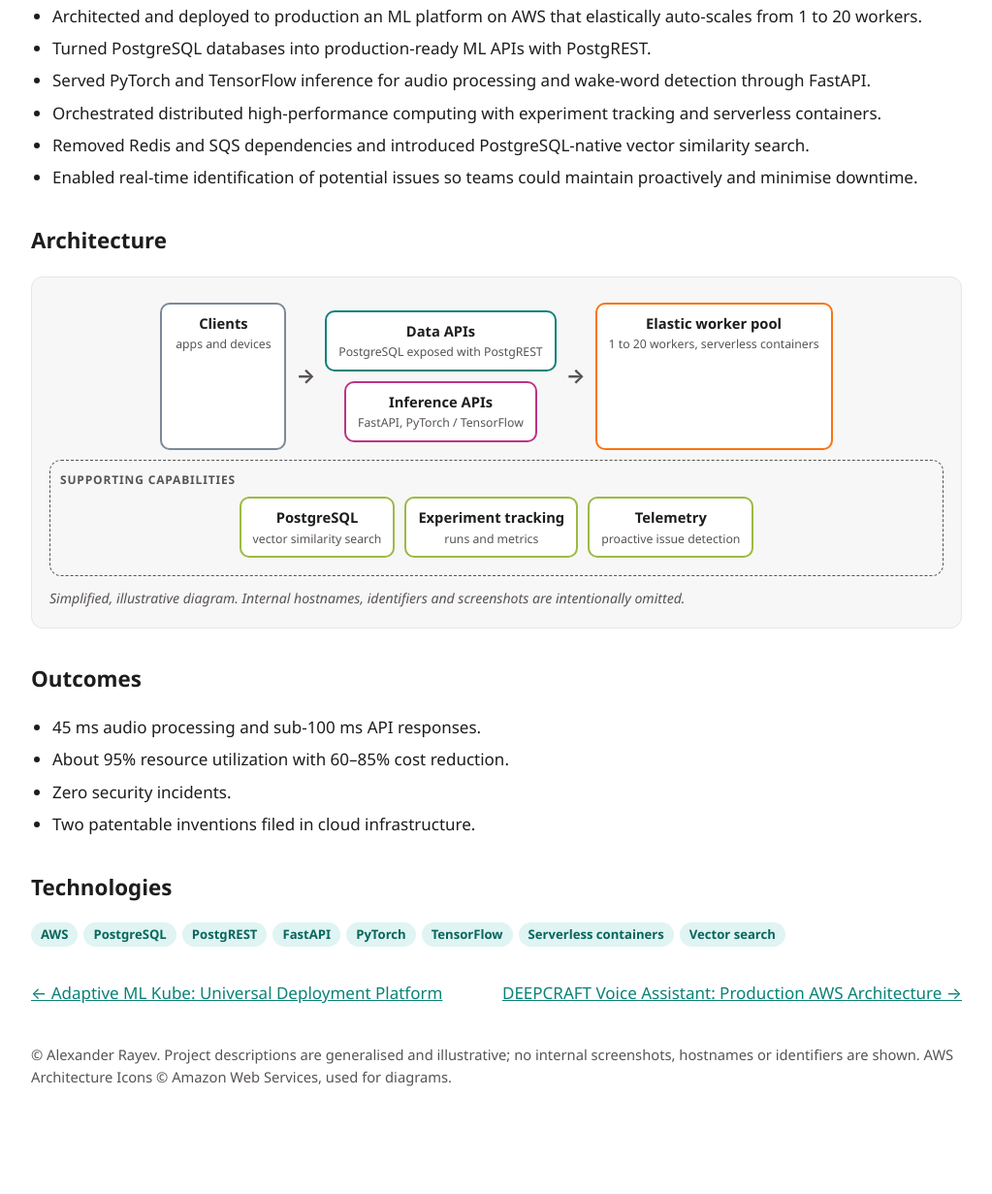
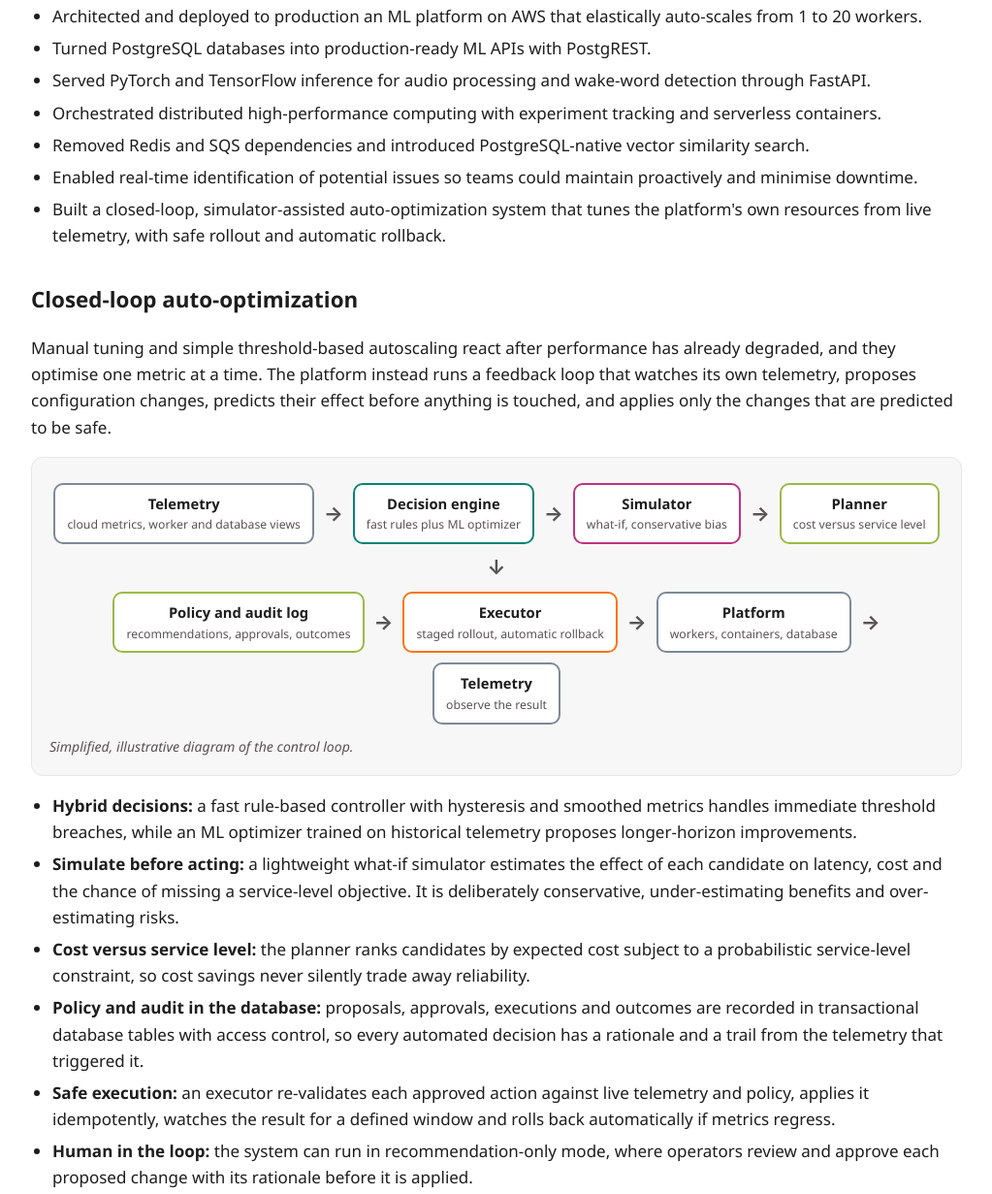
Before and after one commit to Reyev123/abr-portfolio, a plain HTML site: page projects/adaptive-ml-cloud.html in a window 1280 px wide. Shown: the part 499-1730 px from the top of the page at 97% size, without its empty margins (128-1151 px from the left). Before the commit the page ends 1650 px from the top, so only its background shows below. Drawn offline with Linux system fonts and the light colour scheme.

Commit message:
Adaptive ML Cloud: add closed-loop auto-optimization section
Co-authored-by: Copilot <223556219+Copilot@users.noreply.github.com>

```diff
--- a/projects/adaptive-ml-cloud.html
+++ b/projects/adaptive-ml-cloud.html
@@ -7,10 +7,13 @@
 <h1>Adaptive ML Cloud Platform</h1><p class="tag">An elastic, API-first ML platform on AWS that replaced a legacy monolithic three-tier model.</p>
 <div class="meta"><div><b>Period</b>2022 – present</div><div><b>My role</b>Architect, builder</div><div><b>Employer</b>Infineon</div></div>
 <h2>The challenge</h2><p>Move from a legacy monolithic three-tier design to a cloud-native, microservice, API-first platform that scales on demand and keeps cost under control.</p>
-<h2>What I built</h2><ul><li>Architected and deployed to production an ML platform on AWS that elastically auto-scales from 1 to 20 workers.</li><li>Turned PostgreSQL databases into production-ready ML APIs with PostgREST.</li><li>Served PyTorch and TensorFlow inference for audio processing and wake-word detection through FastAPI.</li><li>Orchestrated distributed high-performance computing with experiment tracking and serverless containers.</li><li>Removed Redis and SQS dependencies and introduced PostgreSQL-native vector similarity search.</li><li>Enabled real-time identification of potential issues so teams could maintain proactively and minimise downtime.</li></ul>
+<h2>What I built</h2><ul><li>Architected and deployed to production an ML platform on AWS that elastically auto-scales from 1 to 20 workers.</li><li>Turned PostgreSQL databases into production-ready ML APIs with PostgREST.</li><li>Served PyTorch and TensorFlow inference for audio processing and wake-word detection through FastAPI.</li><li>Orchestrated distributed high-performance computing with experiment tracking and serverless containers.</li><li>Removed Redis and SQS dependencies and introduced PostgreSQL-native vector similarity search.</li><li>Enabled real-time identification of potential issues so teams could maintain proactively and minimise downtime.</li><li>Built a closed-loop, simulator-assisted auto-optimization system that tunes the platform's own resources from live telemetry, with safe rollout and automatic rollback.</li></ul>
+<h2>Closed-loop auto-optimization</h2><p>Manual tuning and simple threshold-based autoscaling react after performance has already degraded, and they optimise one metric at a time. The platform instead runs a feedback loop that watches its own telemetry, proposes configuration changes, predicts their effect before anything is touched, and applies only the changes that are predicted to be safe.</p>
+<figure class="diagram" aria-label="Simplified closed-loop control diagram"><div class="flow"><div class="box g"><b>Telemetry</b><small>cloud metrics, worker and database views</small></div><div class="arr" aria-hidden="true">&rarr;</div><div class="box a"><b>Decision engine</b><small>fast rules plus ML optimizer</small></div><div class="arr" aria-hidden="true">&rarr;</div><div class="box b"><b>Simulator</b><small>what-if, conservative bias</small></div><div class="arr" aria-hidden="true">&rarr;</div><div class="box d"><b>Planner</b><small>cost versus service level</small></div></div><div class="flow"><div class="arr" aria-hidden="true">&darr;</div></div><div class="flow"><div class="box d"><b>Policy and audit log</b><small>recommendations, approvals, outcomes</small></div><div class="arr" aria-hidden="true">&rarr;</div><div class="box c"><b>Executor</b><small>staged rollout, automatic rollback</small></div><div class="arr" aria-hidden="true">&rarr;</div><div class="box g"><b>Platform</b><small>workers, containers, database</small></div><div class="arr" aria-hidden="true">&rarr;</div><div class="box g"><b>Telemetry</b><small>observe the result</small></div></div><figcaption>Simplified, illustrative diagram of the control loop.</figcaption></figure>
+<ul><li><b>Hybrid decisions:</b> a fast rule-based controller with hysteresis and smoothed metrics handles immediate threshold breaches, while an ML optimizer trained on historical telemetry proposes longer-horizon improvements.</li><li><b>Simulate before acting:</b> a lightweight what-if simulator estimates the effect of each candidate on latency, cost and the chance of missing a service-level objective. It is deliberately conservative, under-estimating benefits and over-estimating risks.</li><li><b>Cost versus service level:</b> the planner ranks candidates by expected cost subject to a probabilistic service-level constraint, so cost savings never silently trade away reliability.</li><li><b>Policy and audit in the database:</b> proposals, approvals, executions and outcomes are recorded in transactional database tables with access control, so every automated decision has a rationale and a trail from the telemetry that triggered it.</li><li><b>Safe execution:</b> an executor re-validates each approved action against live telemetry and policy, applies it idempotently, watches the result for a defined window and rolls back automatically if metrics regress.</li><li><b>Human in the loop:</b> the system can run in recommendation-only mode, where operators review and approve each proposed change with its rationale before it is applied.</li></ul>
 <h2>Architecture</h2><figure class="diagram" aria-label="Simplified architecture diagram"><div class="flow"><div class="box g"><b>Clients</b><small>apps and devices</small></div><div class="arr" aria-hidden="true">&rarr;</div><div class="flow col"><div class="box a"><b>Data APIs</b><small>PostgreSQL exposed with PostgREST</small></div><div class="box b"><b>Inference APIs</b><small>FastAPI, PyTorch / TensorFlow</small></div></div><div class="arr" aria-hidden="true">&rarr;</div><div class="box c"><b>Elastic worker pool</b><small>1 to 20 workers, serverless containers</small></div></div><div class="lane"><div class="lbl">Supporting capabilities</div><div class="flow"><div class="box d"><b>PostgreSQL</b><small>vector similarity search</small></div><div class="box d"><b>Experiment tracking</b><small>runs and metrics</small></div><div class="box d"><b>Telemetry</b><small>proactive issue detection</small></div></div></div><figcaption>Simplified, illustrative diagram. Internal hostnames, identifiers and screenshots are intentionally omitted.</figcaption></figure>
-<h2>Outcomes</h2><ul><li>45 ms audio processing and sub-100 ms API responses.</li><li>About 95% resource utilization with 60–85% cost reduction.</li><li>Zero security incidents.</li><li>Two patentable inventions filed in cloud infrastructure.</li></ul>
-<h2>Technologies</h2><div class="chips"><span class="chip">AWS</span><span class="chip">PostgreSQL</span><span class="chip">PostgREST</span><span class="chip">FastAPI</span><span class="chip">PyTorch</span><span class="chip">TensorFlow</span><span class="chip">Serverless containers</span><span class="chip">Vector search</span></div>
+<h2>Outcomes</h2><ul><li>45 ms audio processing and sub-100 ms API responses.</li><li>About 95% resource utilization with 60–85% cost reduction.</li><li>Zero security incidents.</li><li>Resource decisions that are explainable and auditable, and that are checked by simulation before they are applied.</li><li>Two patentable inventions filed in cloud infrastructure.</li></ul>
+<h2>Technologies</h2><div class="chips"><span class="chip">AWS</span><span class="chip">PostgreSQL</span><span class="chip">PostgREST</span><span class="chip">FastAPI</span><span class="chip">PyTorch</span><span class="chip">TensorFlow</span><span class="chip">Serverless containers</span><span class="chip">Vector search</span><span class="chip">Closed-loop control</span><span class="chip">Predictive simulation</span></div>
 <div class="pn"><a href="adaptive-ml-kube.html">&larr; Adaptive ML Kube: Universal Deployment Platform</a><a href="deepcraft-voice-assistant.html">DEEPCRAFT Voice Assistant: Production AWS Architecture &rarr;</a></div></div>
 <footer><div class="wrap">&copy; Alexander Rayev. Project descriptions are generalised and illustrative; no internal screenshots, hostnames or identifiers are shown.
  AWS Architecture Icons &copy; Amazon Web Services, used for diagrams.</div></footer></body></html>
```
